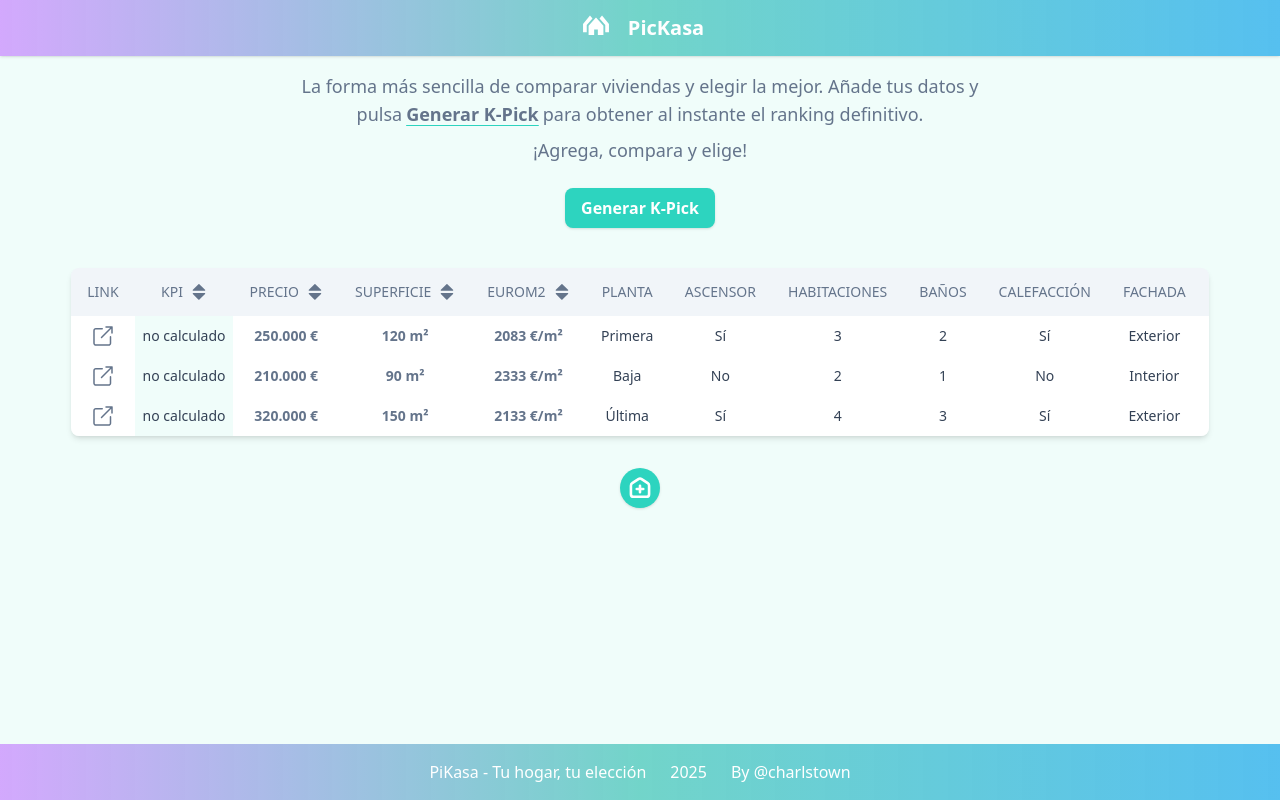
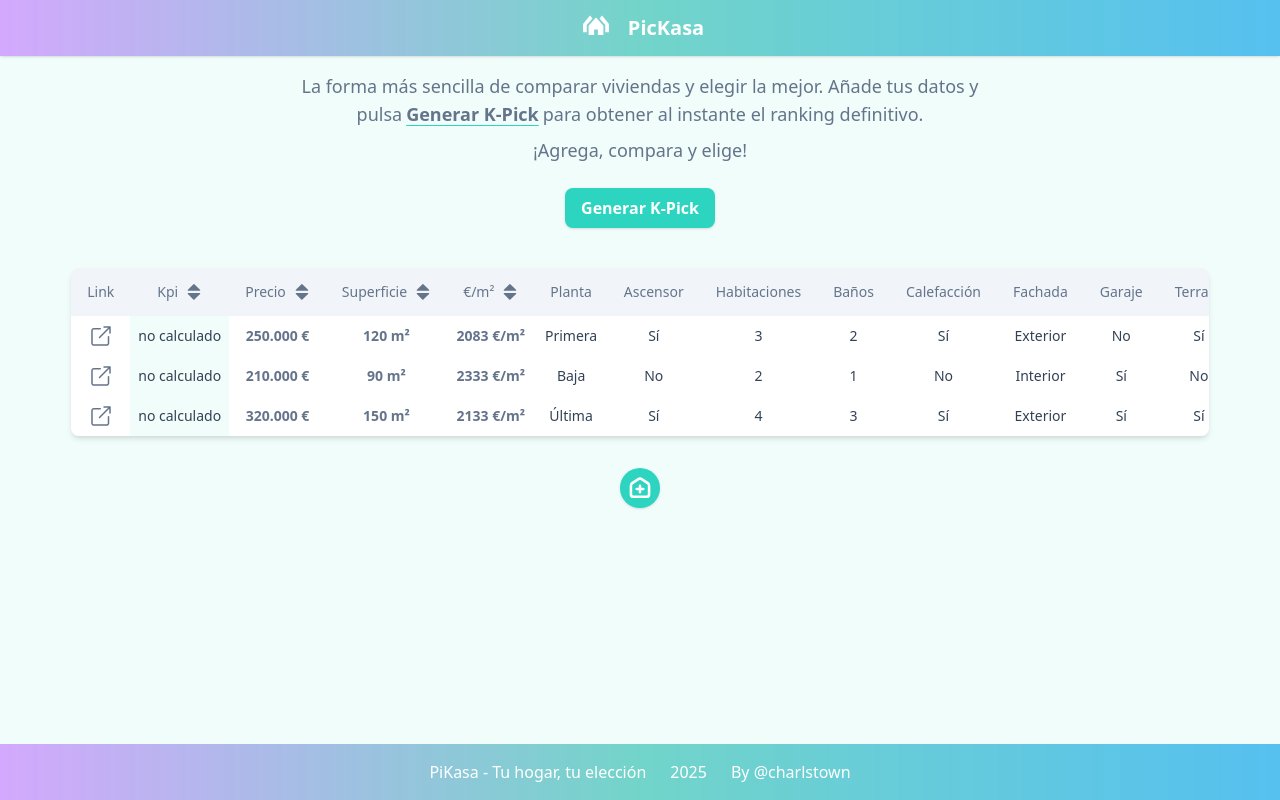
Before and after one commit to charlstown/pikcasa, a React (Vite) app: page / in a window 1280 px wide. Built offline with nearby package versions, Linux system fonts and the light colour scheme.

Commit message:
feature: persistance state

```diff
--- a/src/components/layout/Content.jsx
+++ b/src/components/layout/Content.jsx
@@ -9,6 +9,7 @@
 import EditModalCard from './EditModalCard'; // Nuevo componente para editar
 
 import IconAddRow from '../../assets/IconAddRow';
+import { usePersistentState } from "../../hooks/usePersistentState";
 
 const columns = [
   { field: "id", visible: false, width: 50, highlight: false, sortable: false, align: "left" },
@@ -94,7 +95,7 @@
 
 function Content() {
   const [isModalOpen, setIsModalOpen] = useState(false);
-  const [rows, setRows] = useState(initialRows);
+  const [rows, setRows] = usePersistentState("viviendas", initialRows);
 
   // Estado para edición
   const [editModalOpen, setEditModalOpen] = useState(false);
--- a/src/components/table/TableHeader.jsx
+++ b/src/components/table/TableHeader.jsx
@@ -26,7 +26,7 @@
   return (
     <thead>
       <tr>
-        {columns.map(({ field, visible, sortable, align }) =>
+        {columns.map(({ field, label, visible, sortable, align }) =>
           visible ? (
             <th
               key={field}
@@ -39,7 +39,12 @@
                   align === "center" ? "justify-center" : align === "right" ? "justify-end" : "justify-start"
                 }`}
               >
-                <span>{field.toUpperCase()}</span>
+                <span>
+                  {(label || field)
+                    .split(" ")
+                    .map(word => word.charAt(0).toUpperCase() + word.slice(1).toLowerCase())
+                    .join(" ")}
+                </span>
                 {sortable && (
                   <button
                     type="button"
--- /dev/null
+++ b/src/hooks/usePersistentState.js
@@ -0,0 +1,20 @@
+import { useState, useEffect } from "react";
+
+export function usePersistentState(key, initialValue) {
+  // Recupera el valor inicial de localStorage o usa el valor por defecto
+  const [state, setState] = useState(() => {
+    try {
+      const stored = window.localStorage.getItem(key);
+      return stored ? JSON.parse(stored) : initialValue;
+    } catch {
+      return initialValue;
+    }
+  });
+
+  // Guarda el estado en localStorage cada vez que cambie
+  useEffect(() => {
+    window.localStorage.setItem(key, JSON.stringify(state));
+  }, [key, state]);
+
+  return [state, setState];
+}
```
